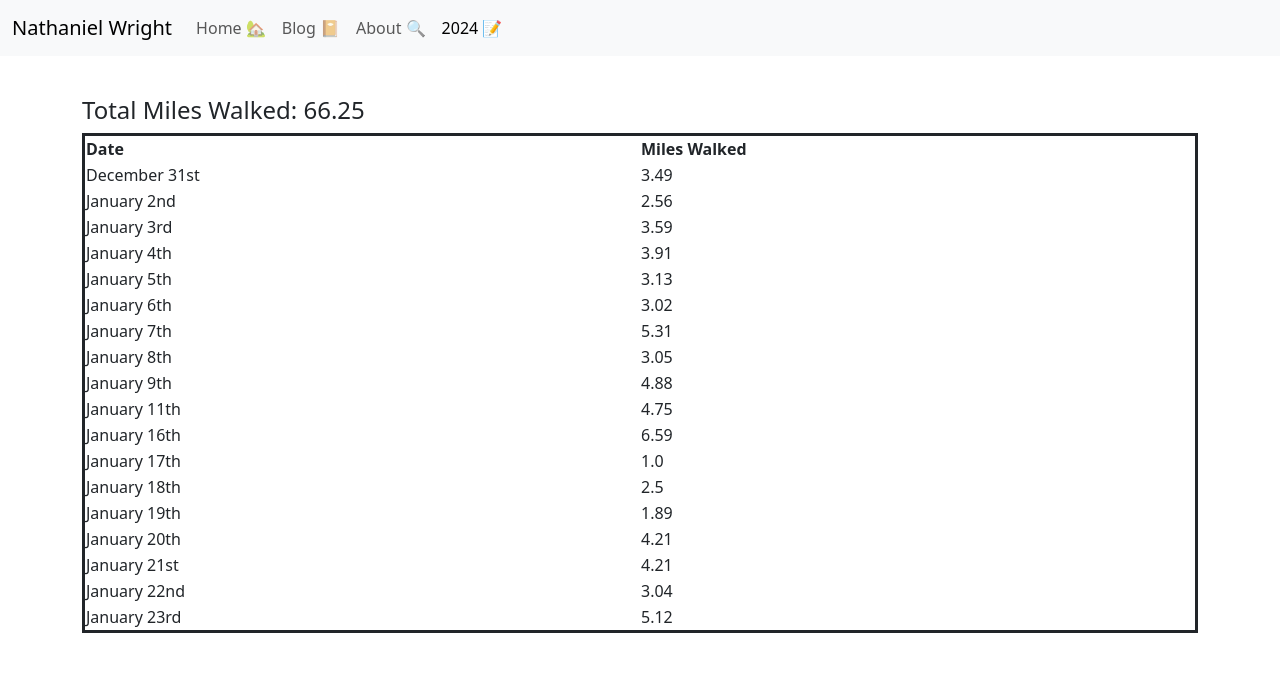
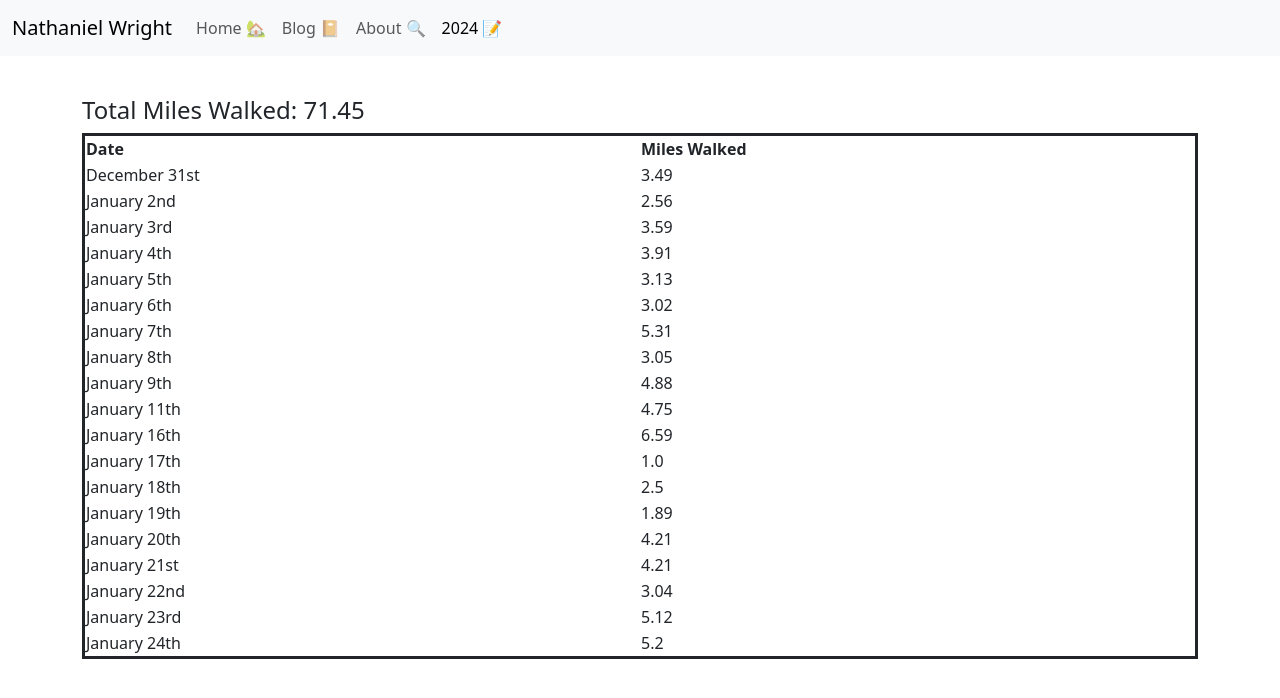
Before and after one commit to N8-Wright/nathanieljwright.github.io, a Jekyll site: the page built from 2024.html, in a window 1280 px wide. Shown: the top 698 px of the page. Built offline with Jekyll 4.4.1, drawn with Linux system fonts in a browser that asks for light colours.

Commit message:
added Jan 24th

```diff
--- a/2024.html
+++ b/2024.html
@@ -79,6 +79,10 @@ title: 2024 Goals
       <td><time datetime="2024-01-23">January 23rd</time></td>
       <td>5.12</td>
     </tr>
+    <tr>
+      <td><time datetime="2024-01-24">January 24th</time></td>
+      <td>5.2</td>
+    </tr>
 </table>
 
 <script>
```
